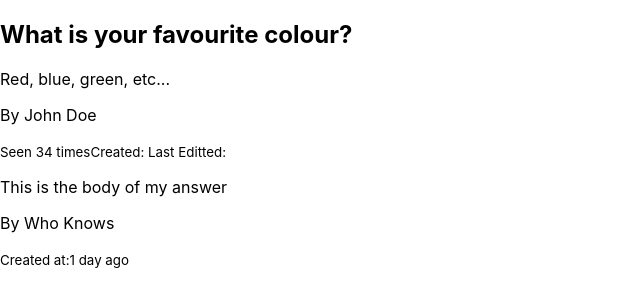
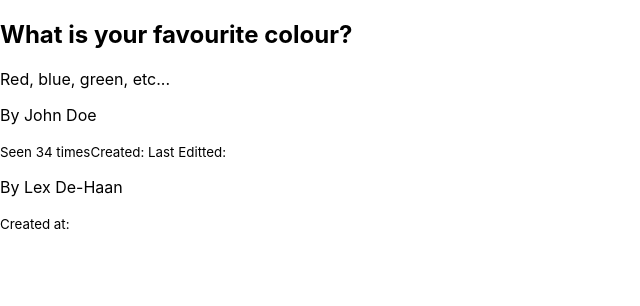
Before and after one commit to CodeCoreYVR/react_client_jun_2023, a React (Create React App) app: page / in a window 1280 px wide. Shown: the top 306 px of the page, without its empty margins (0-640 px from the left). Built offline with nearby package versions, Linux system fonts and the light colour scheme.

Commit message:
react client add props to AnswerDetails

```diff
--- a/src/index.js
+++ b/src/index.js
@@ -21,14 +21,14 @@ const QuestionDetails = ({title, body, author, view_count, created_at, updated_a
   )
 }
 
-const AnswerDetails = () => {
+const AnswerDetails = ({body, author, created_at}) => {
   return (
     <div>
-      <p>This is the body of my answer</p>
-      <p>By Who Knows</p>
+      <p>{body}</p>
+      <p>By {author.full_name}</p>
       <p>
         <small>Created at:</small>
-        <small>1 day ago</small>
+        <small>{created_at.toLocaleString}</small>
       </p>
     </div>
   )
@@ -59,7 +59,11 @@ root.render(
     created_at = {new Date()}
     updated_at = {new Date()}
     />
-    <AnswerDetails/>
+    <AnswerDetails
+    title = "This the best answer"
+    author={{full_name: "Lex De-Haan"}}
+    created_at={new Date()}
+    />
   </main>
   // Note, with React and JSX, all tags must be closed
   // for example, an html element self closing tag like <hr> might still work for regular html
```
